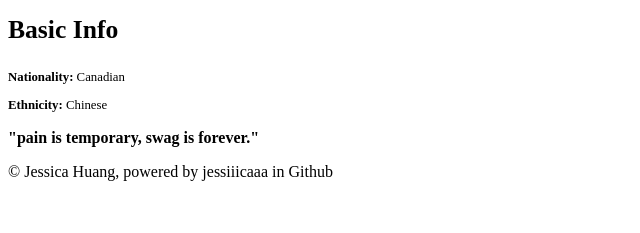
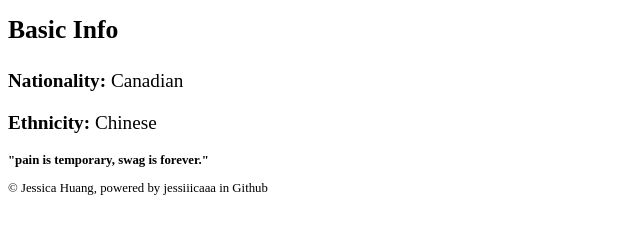
Before and after one commit to jessiiicaaa/Who-Am-I, a plain HTML site: page index.html in a window 1280 px wide. Shown: the part 227-460 px from the top of the page, without its empty margins (0-640 px from the left). Drawn offline with Linux system fonts and the light colour scheme.

Commit message:
Update index.html

```diff
--- a/index.html
+++ b/index.html
@@ -32,18 +32,18 @@
     <section>
       <h3 style="font-size:2vw">Basic Info</h3>
       <article>
-        <p style="font-size:1vw"><strong>Nationality: </strong>Canadian</p>
-        <p style="font-size:1vw"><strong>Ethnicity: </strong>Chinese</p>
+        <p style="font-size:1.5vw"><strong>Nationality: </strong>Canadian</p>
+        <p style="font-size:1.5vw"><strong>Ethnicity: </strong>Chinese</p>
 
 
   </body>
 
     <footer>
-      <p>
+      <p style ="font-size:1vw">
         <strong>"pain is temporary, swag is forever."</strong>
         <a href="https://i.chzbgr.com/full/8442642944/h5B1F71F7/cat-swag"></a>
       </p>
-      <p>&copy Jessica Huang, powered by jessiiicaaa in Github</p>
+      <p style ="font-size:1vw">&copy Jessica Huang, powered by jessiiicaaa in Github</p>
 
   </footer>
 
```
